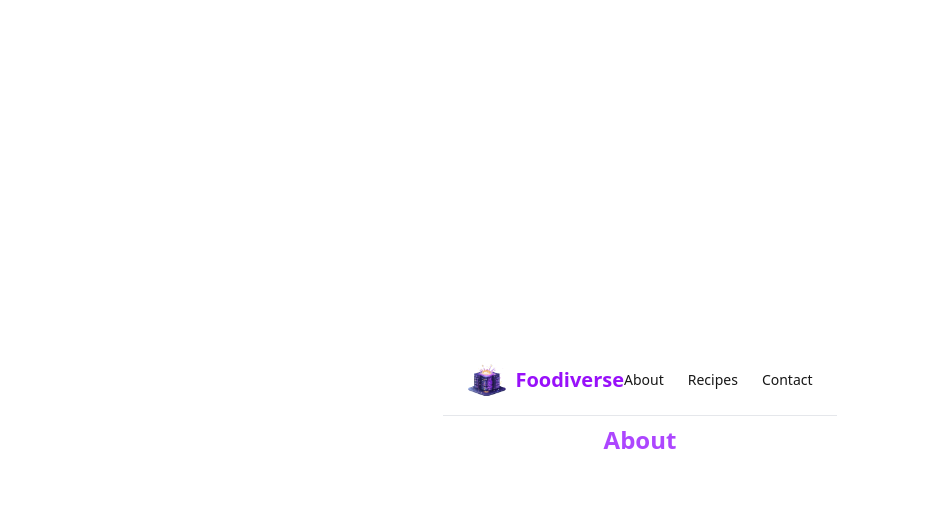
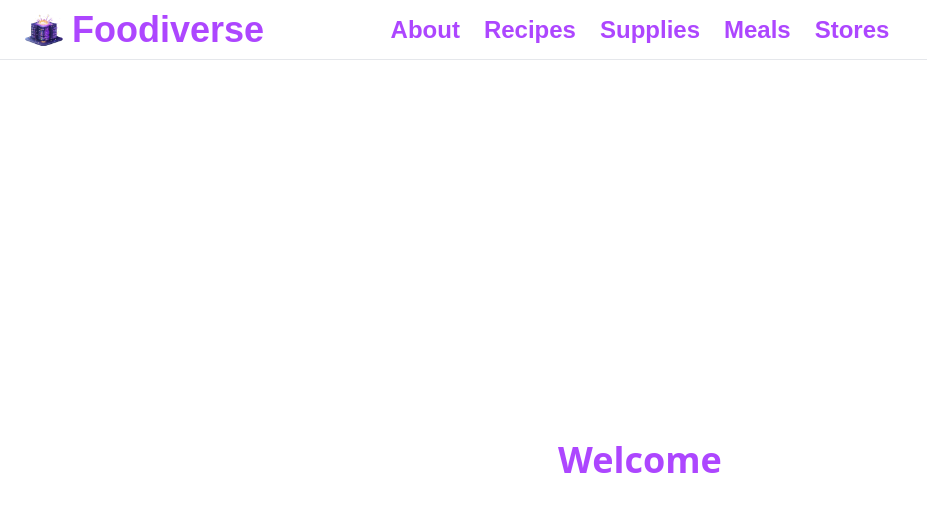
Before and after one commit to atGit2021/meal-maven, a Next.js app: page / in a window 1280 px wide. Shown: the top 512 px of the page, without its empty margins (0-927 px from the left). Built offline with nearby package versions, Linux system fonts and the light colour scheme.

Commit message:
revised header to include hamburger menu

```diff
--- a/app/globals.css
+++ b/app/globals.css
@@ -23,5 +23,5 @@ h1 {
 }
 
 h2 {
-  @apply text-2xl font-bold text-center text-purple-500;
+  @apply text-2xl font-bold text-purple-500;
 }
--- a/app/layout.tsx
+++ b/app/layout.tsx
@@ -1,6 +1,7 @@
 import type { Metadata } from "next";
 import { Geist, Geist_Mono } from "next/font/google";
 import "./globals.css";
+import Header from "@components/header";
 
 const geistSans = Geist({
   variable: "--font-geist-sans",
@@ -27,6 +28,7 @@ export default function RootLayout({
       <body
         className={`${geistSans.variable} ${geistMono.variable} antialiased`}
       >
+        <Header />
         {children}
       </body>
     </html>
--- a/app/page.tsx
+++ b/app/page.tsx
@@ -1,14 +1,10 @@
 import Link from "next/link";
-import Header from "@components/header";
 
 export default function Home() {
   return (
-    <div className="font-sans grid grid-rows-[20px_1fr_20px] items-center justify-items-center min-h-screen p-8 pb-20 gap-16 sm:p-20">
+    <div className="font-sans grid grid-rows-[20px_1fr_20px] min-h-screen p-8 pb-20 gap-16 sm:p-20">
       <main className="flex flex-col items-center justify-center gap-[8px] row-start-2">
-        <Header />
-        <h2>
-          <Link href="/about">About</Link>
-        </h2>
+        <h1>Welcome</h1>
       </main>
     </div>
   );
--- a/components/header.tsx
+++ b/components/header.tsx
@@ -9,47 +9,86 @@ export default function Header() {
   const [menuOpen, setMenuOpen] = useState(false);
 
   return (
-    <header className="w-full px-6 py-4 flex items-center justify-between bg-white dark:bg-black border-b border-gray-200 dark:border-gray-800 z-50 sticky top-0">
+    <header className="w-full px-6 py-4 bg-white dark:bg-black border-b border-gray-200 dark:border-gray-800 z-50 sticky top-0 h-[60px]">
+      <div className="relative flex items-center justify-between h-full">
+        {/* Left: Logo */}
+        <div className="flex items-center space-x-2 z-10">
           <Link href="/" className="flex items-center space-x-2">
             <Image src="/logo.png" alt="logo" width={40} height={40} />
-        <span className="text-xl font-bold text-purple-600">Foodiverse</span>
+            <h1 className="text-xl font-bold text-purple-600">Foodiverse</h1>
           </Link>
+        </div>
 
-      {/* Desktop Nav */}
-      <nav className="hidden md:flex space-x-6 text-sm font-medium">
+        {/* Center: Navigation (only on lg and up) */}
+        <nav className="hidden lg:flex absolute left-1/2 top-1/2 transform -translate-x-1/2 -translate-y-1/2 space-x-6 text-sm font-medium z-0">
+          <h2>
             <Link href="/about" className="hover:text-purple-500">
               About
             </Link>
+          </h2>
+          <h2>
             <Link href="/recipes" className="hover:text-purple-500">
               Recipes
             </Link>
+          </h2>
+          <h2>
             <Link href="/contact" className="hover:text-purple-500">
-          Contact
+              Supplies
             </Link>
+          </h2>
+          <h2>
+            <Link href="/contact" className="hover:text-purple-500">
+              Meals
+            </Link>
+          </h2>
+          <h2>
+            <Link href="/contact" onClick={() => setMenuOpen(false)}>
+              Stores
+            </Link>
+          </h2>
         </nav>
 
-      {/* Mobile Hamburger */}
+        {/* Right: Hamburger button (only on < lg screens) */}
+        <div className="lg:hidden z-10">
           <button
-        className="md:hidden focus:outline-none"
+            className="focus:outline-none"
             onClick={() => setMenuOpen(!menuOpen)}
             aria-label="Toggle menu"
           >
             {menuOpen ? <X size={28} /> : <Menu size={28} />}
           </button>
+        </div>
+      </div>
 
-      {/* Mobile Menu */}
+      {/* Mobile Menu Dropdown (visible only on mobile when menu is open) */}
       {menuOpen && (
-        <div className="absolute top-16 left-0 w-full bg-white dark:bg-black shadow-md py-4 px-6 md:hidden">
-          <nav className="flex flex-col space-y-4">
+        <div className="lg:hidden mt-2 bg-white dark:bg-black shadow-md py-4 px-6">
+          <nav className="flex flex-col space-y-4 text-sm font-medium">
+            <h2>
               <Link href="/about" onClick={() => setMenuOpen(false)}>
                 About
               </Link>
+            </h2>
+            <h2>
               <Link href="/recipes" onClick={() => setMenuOpen(false)}>
                 Recipes
               </Link>
+            </h2>
+            <h2>
               <Link href="/contact" onClick={() => setMenuOpen(false)}>
-              Contact
+                Supplies
               </Link>
+            </h2>
+            <h2>
+              <Link href="/contact" onClick={() => setMenuOpen(false)}>
+                Meals
+              </Link>
+            </h2>
+            <h2>
+              <Link href="/contact" onClick={() => setMenuOpen(false)}>
+                Stores
+              </Link>
+            </h2>
           </nav>
         </div>
       )}
```
Lines whose indentation alone changed are shown as unchanged.
